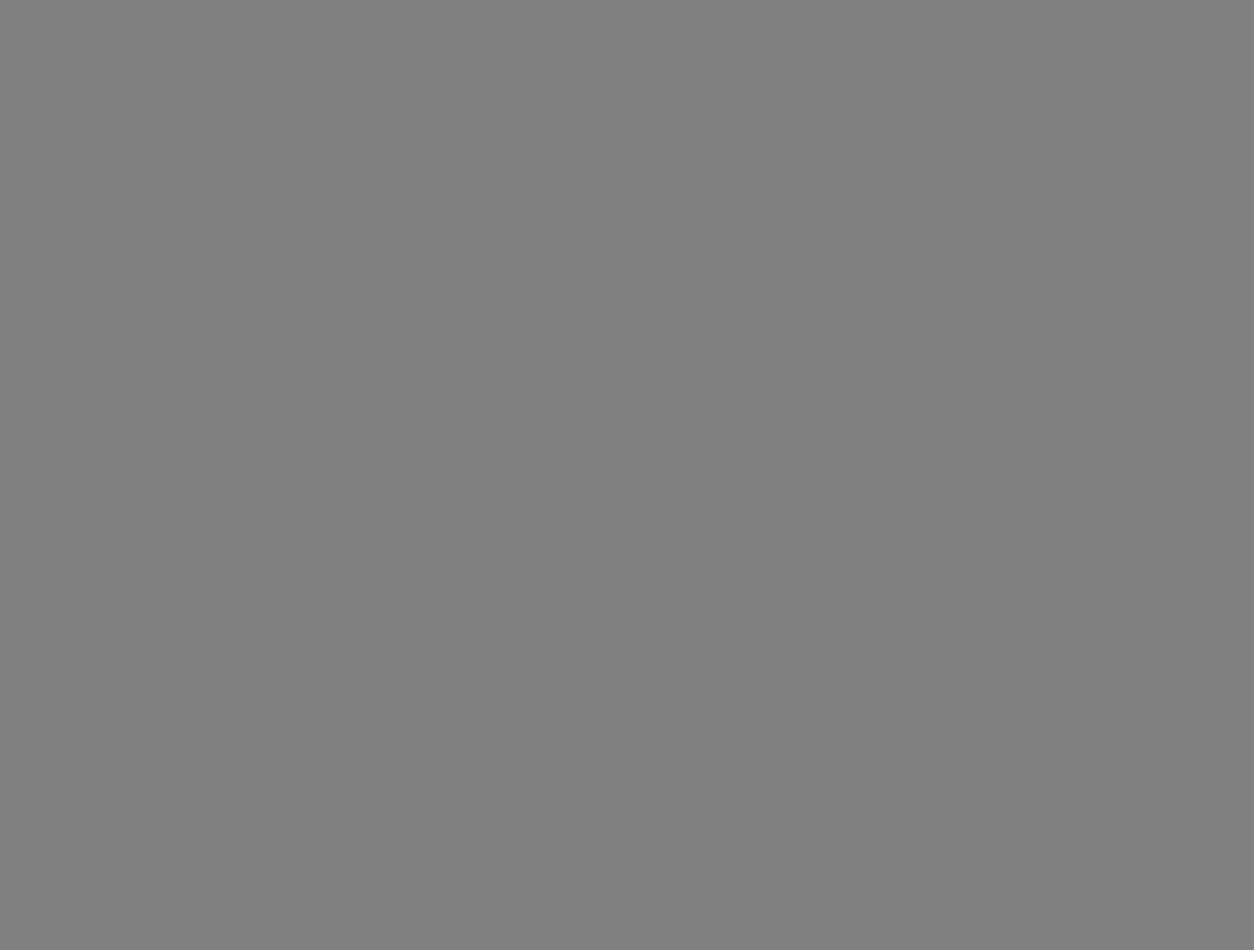
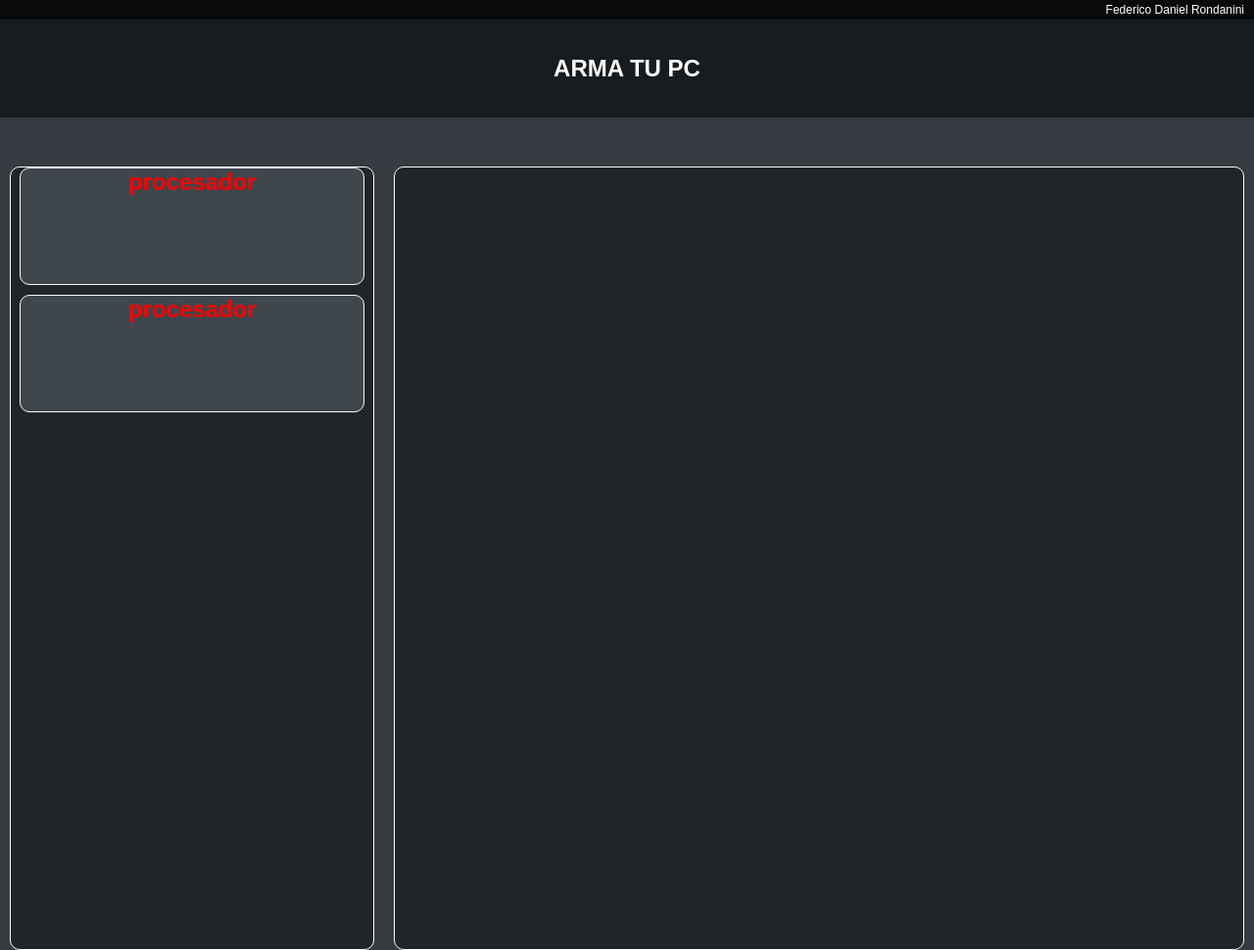
Before and after one commit to fede-ronda/armadoPC, a website: page index.html in a window 1280 px wide. Shown: the whole page at 98% size. Before the commit the page ends 800 px from the top, so only its background shows below. Drawn offline with Linux system fonts and the light colour scheme.

Commit message:
seccion componentes

```diff
--- a/index.html
+++ b/index.html
@@ -11,10 +11,12 @@
 <body>
     <!---------------------- HEADER --------------------------->
     <header>
+        <section class="nombre">
+            <p class="nombre__titulo">Federico Daniel Rondanini</p>
+        </section>
 
-
-        <nav>
-
+        <nav class="nav">
+            <h1 class="nav__titulo">ARMA TU PC</h1>
         </nav>
 
     </header>
@@ -22,7 +24,22 @@
     <!---------------------- MAIN --------------------------->
 
     <main>
+        <section class="main">
+            <div class="main__componentes">
+                <div class="main__componentes--tarjeta">
+                    <h1 class="main__componentes--titulo">procesador</h1>
+                </div>
 
+                <div class="main__componentes--tarjeta">
+                    <h1 class="main__componentes--titulo">procesador</h1>
+                </div>
+            </div>
+
+
+            <div class="main__catalogo">
+
+            </div>
+        </section>
     </main>
 
     <!---------------------- FOOTER --------------------------->
--- a/package.json
+++ b/package.json
@@ -4,8 +4,8 @@
   "description": "scss",
   "main": "index.js",
   "scripts": {
-    "test": "echo \"Error: no test specified\" && exit 1",
-    "compile:sass":"node-sass scss/main.scss css/style.css --watch"
+    "test": "echo \"Error: no test specified\" && exit 1"
+
   },
   "repository": {
     "type": "git",
--- a/scss/base/_base.scss
+++ b/scss/base/_base.scss
@@ -17,5 +17,5 @@ a {
 }
 
 body{
-    background-color: gray;
+    background-color: $color-gris2;
 }
--- /dev/null
+++ b/scss/components/_header.scss
@@ -0,0 +1,33 @@
+.nombre{
+    display: flex;
+    justify-content: end;
+    align-items: center;
+    height: 20px;
+    width: 100%;
+    background-color: $color-gris5;
+
+
+    &__titulo{
+        color: #fff;
+        font-size: 12px;
+        margin-right: 10px;
+    }
+
+    &__titulo:hover{
+        color: yellow;
+    }
+
+}
+
+.nav{
+    display: flex;
+    justify-content: center;
+    align-items: center;
+    width: 100%;
+    height: 100px;
+    background-color: $color-gris4;
+
+    &__titulo{
+        color: #fff;
+    }
+}
--- a/scss/main.scss
+++ b/scss/main.scss
@@ -1,2 +1,4 @@
 @import "utils/variables";
 @import "base/base";
+@import "components/header";
+@import "pages/index"
--- /dev/null
+++ b/scss/pages/_index.scss
@@ -0,0 +1,42 @@
+.main{
+    display: flex;
+    justify-content: center;
+    align-items: center;
+    gap: 20px;
+    padding: 50px 10px;
+
+
+    &__componentes{
+        display: flex;
+        flex-direction: column;
+        align-items: center;
+        gap: 10px;
+        background-color: $color-gris3;
+        border: 1px solid $color-blanco;
+        border-radius: 10px;
+        width: 30vw;
+        height: 100vh;
+        }
+
+    &__componentes--tarjeta{
+        background-color: $color-gris1;
+        border: 1px solid $color-blanco;
+        border-radius: 10px;
+        width: 95%;
+        height: 15vh;
+    }
+
+    &__componentes--titulo{
+        text-align: center;
+        color: red;
+    }
+
+
+    &__catalogo{
+        background-color: $color-gris3;
+        border: 1px solid $color-blanco;
+        border-radius: 10px;
+        width: 70vw;
+        height: 100vh;
+    }
+}
--- a/scss/utils/_variables.scss
+++ b/scss/utils/_variables.scss
@@ -0,0 +1,6 @@
+$color-blanco:#F9FAFA;
+$color-gris1:#3F464C;
+$color-gris2:#353B40;
+$color-gris3:#212529;
+$color-gris4:#191C1F;
+$color-gris5:#090A0B;
```
Also changed, not shown: css/style.css, 1 other file.
